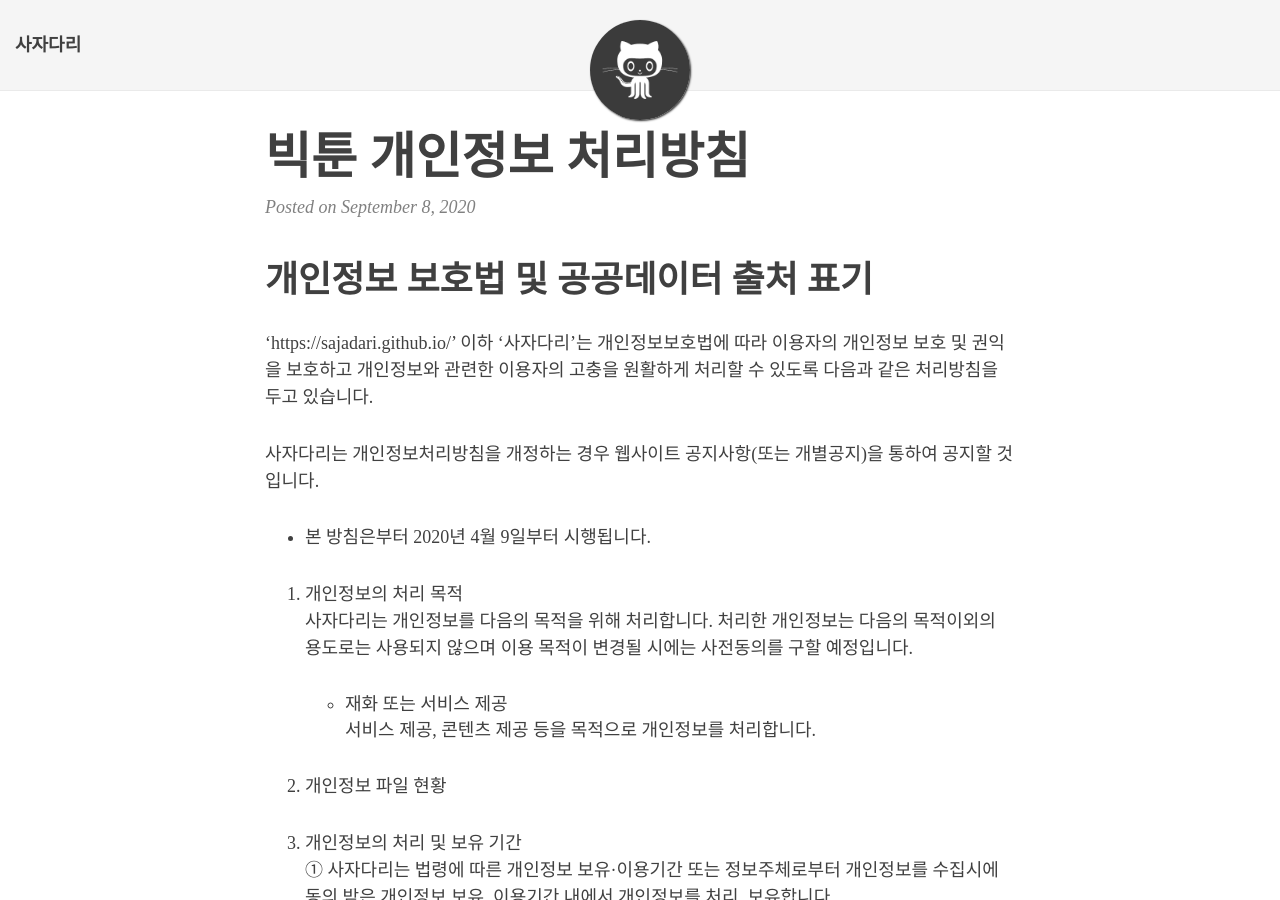
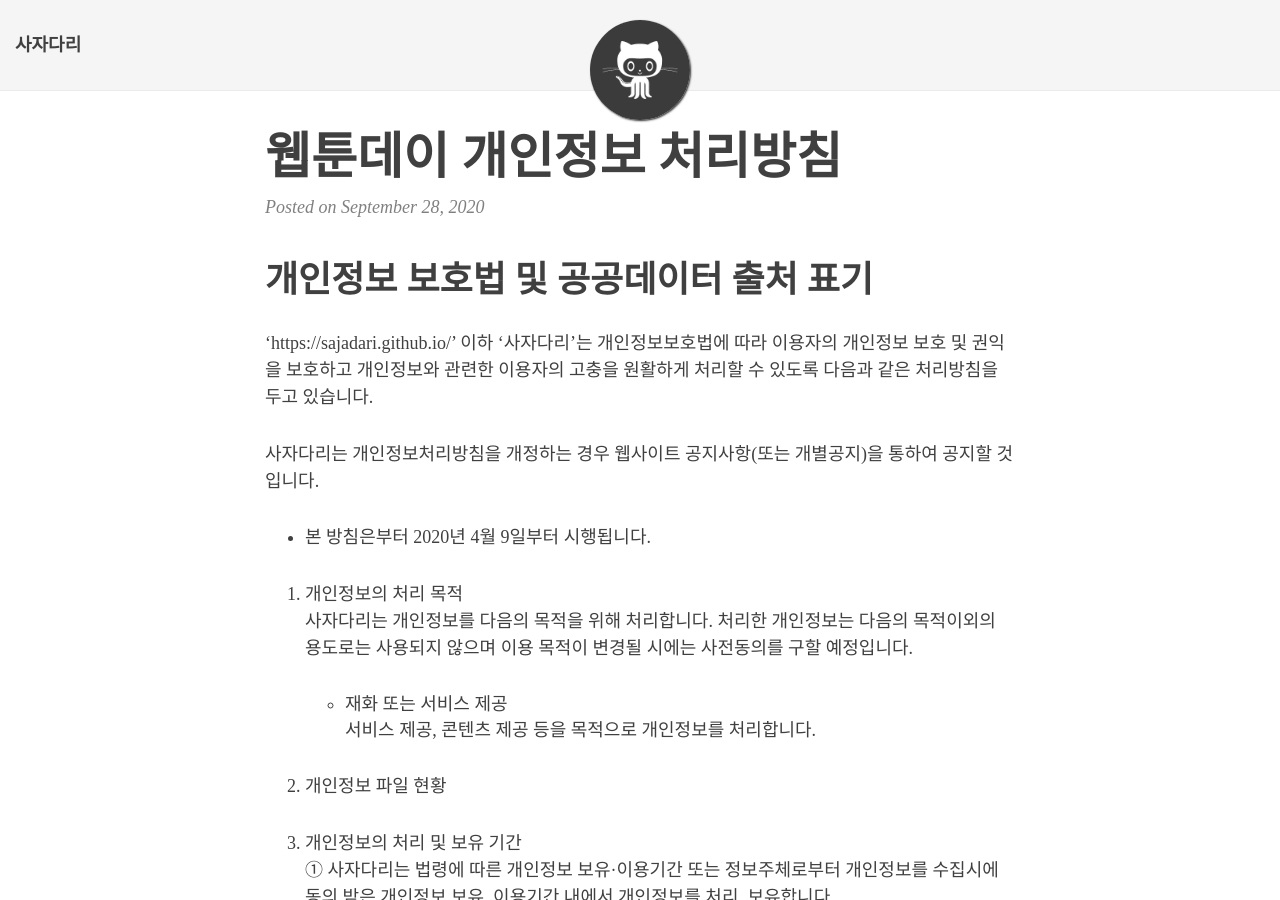
Before and after one commit to sajadari/sajadari.github.io, a Jekyll site: the page built from _posts/2020-09-28-webtoonDay-policy.md, in a window 1280 px wide and 900 px high. Built offline with Jekyll 4.4.1, drawn with Linux system fonts in a browser that asks for light colours; nearby versions of some CDN libraries; some web fonts are replaced.

Commit message:
update webtoonDay policy document

```diff
--- a/_posts/2020-09-08-bigToon-policy.md
+++ b/_posts/2020-09-28-webtoonDay-policy.md
@@ -1,7 +1,7 @@
 ---
 layout: post
-title: 빅툰 개인정보 처리방침
-tags: [빅툰]
+title: 웹툰데이 개인정보 처리방침
+tags: [웹툰데이]
 ---
 
 # 개인정보 보호법 및 공공데이터 출처 표기
```
